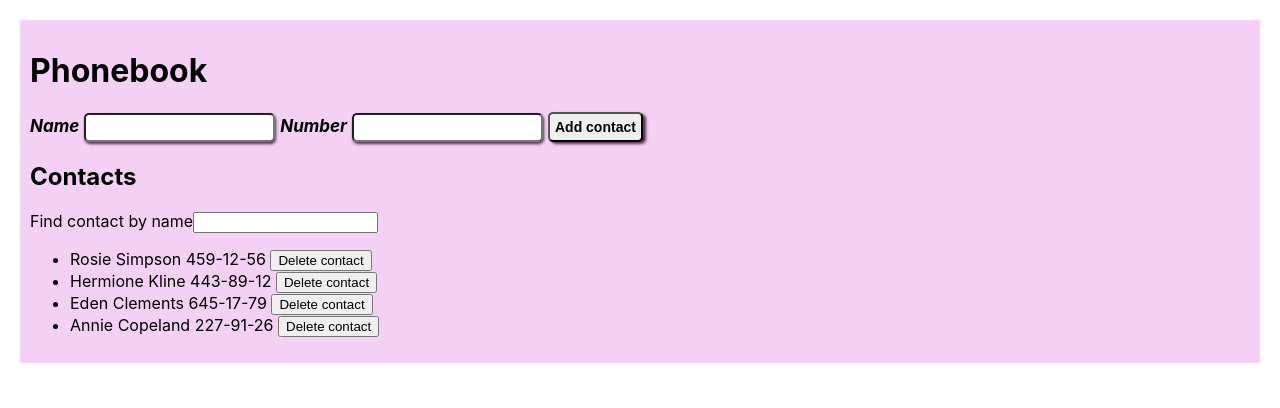
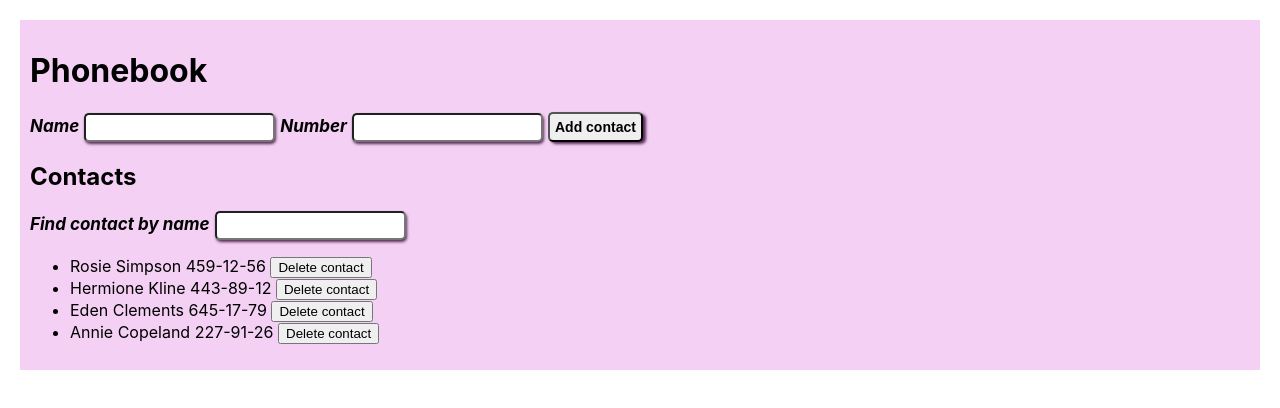
Before and after one commit to Sluchevska/goit-react-hw-02-phonebook, a React (Create React App) app: page / in a window 1280 px wide. Shown: the top 408 px of the page. Built offline with nearby package versions, Linux system fonts and the light colour scheme.

Commit message:
add style to filter

```diff
--- a/src/components/Filter/Filter.js
+++ b/src/components/Filter/Filter.js
@@ -1,8 +1,9 @@
 import PropTypes from 'prop-types';
+import { Input, LabelInput } from '../ContactForm/ContactForm.styled';
 const Filter = ({ value, onChange }) => (
      <label>
-        <span>Find contact by name</span>
-        <input type="text" value={value} onChange={onChange} /></label>
+        <LabelInput>Find contact by name</LabelInput>
+        <Input type="text" value={value} onChange={onChange} /></label>
 
 )
 
```
